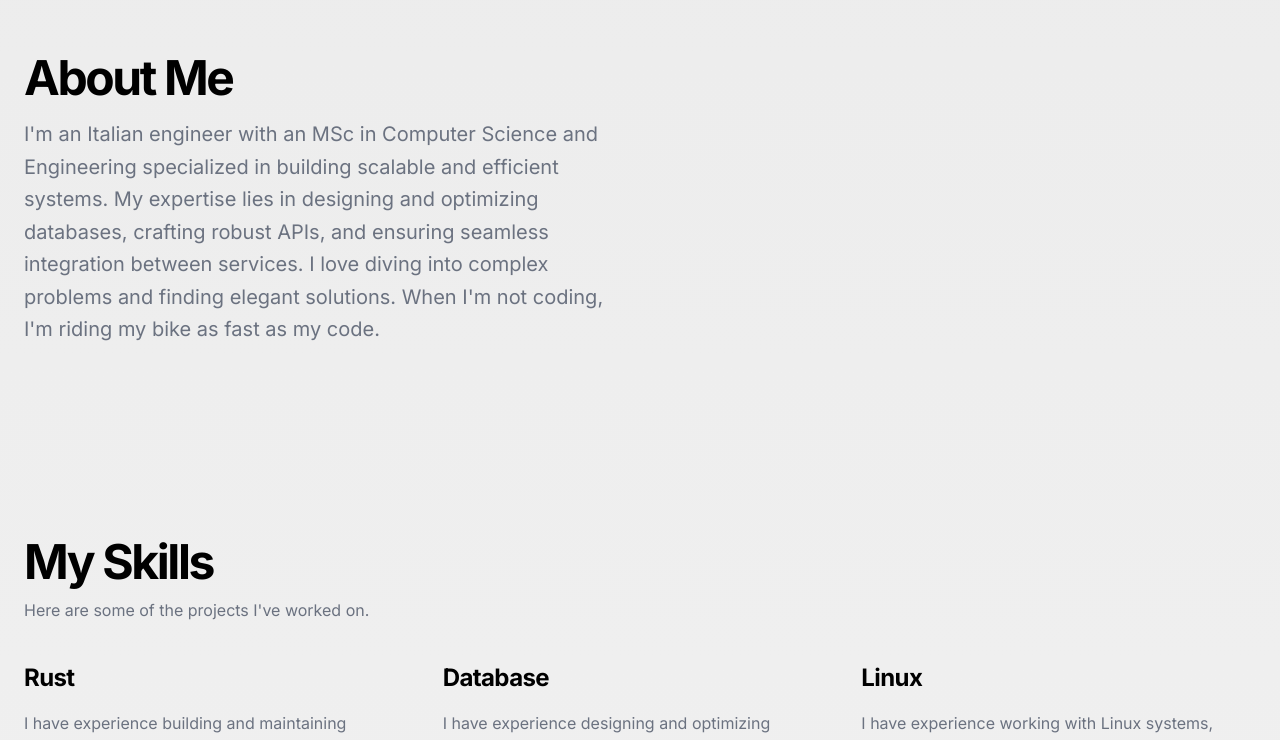
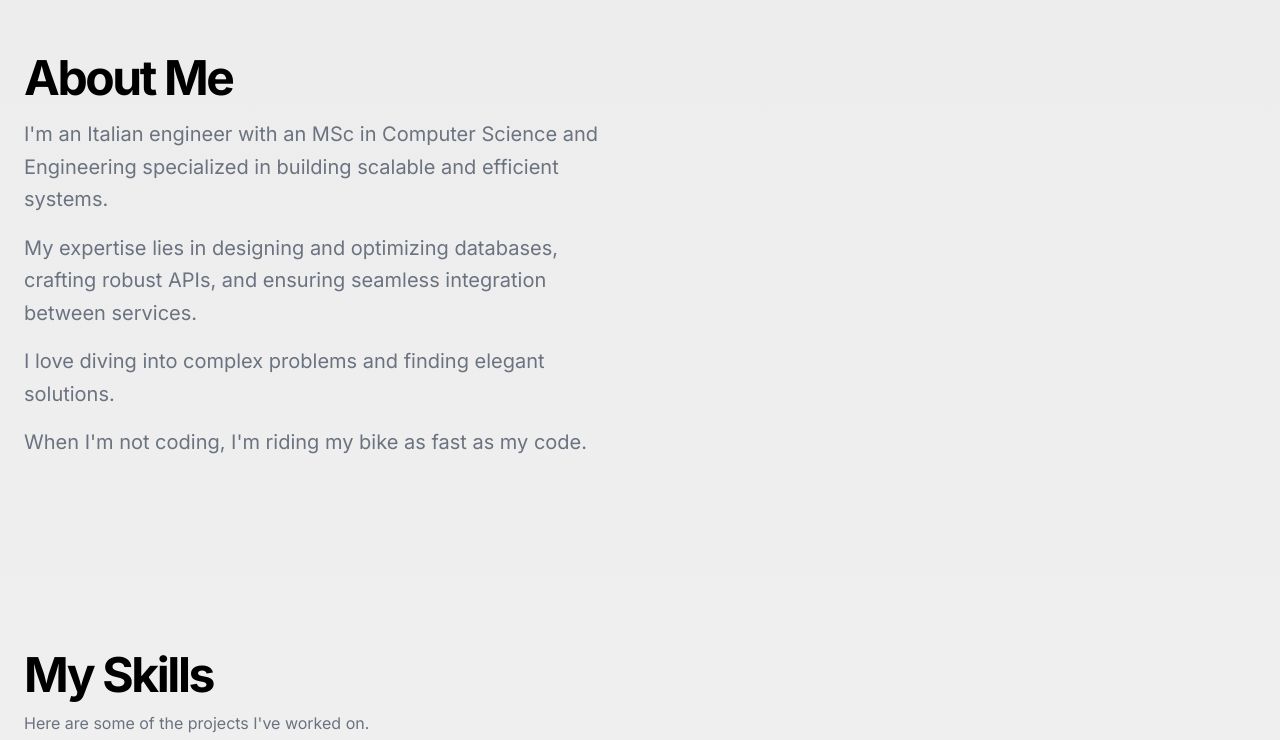
Before and after one commit to ferrohd/ferrohd, a Next.js app in the folder website/: page / in a window 1280 px wide. Shown: the part 546-1286 px from the top of the page. Built offline with nearby package versions, Linux system fonts and the light colour scheme.

Commit message:
move bio to separate component

```diff
--- /dev/null
+++ b/website/app/_components/bio.tsx
@@ -0,0 +1,29 @@
+export default function Bio() {
+    return (
+        <div className="container mx-auto grid items-start gap-6 px-4 md:px-6 lg:grid-cols-2 lg:gap-10">
+            <div className="space-y-4">
+                <h2 className="text-3xl font-bold tracking-tighter sm:text-4xl xl:text-5xl/none">About Me</h2>
+                <p className="max-w-[600px] text-gray-500 md:text-xl/relaxed lg:text-base/relaxed xl:text-xl/relaxed dark:text-gray-400">
+                    I&apos;m an Italian engineer with an MSc in Computer Science and Engineering specialized in building scalable and efficient systems.
+                </p>
+                <p className="max-w-[600px] text-gray-500 md:text-xl/relaxed lg:text-base/relaxed xl:text-xl/relaxed dark:text-gray-400">
+                    My expertise lies in designing and optimizing databases, crafting robust APIs, and ensuring seamless integration between services.
+                </p>
+                <p className="max-w-[600px] text-gray-500 md:text-xl/relaxed lg:text-base/relaxed xl:text-xl/relaxed dark:text-gray-400">
+                    I love diving into complex problems and finding elegant solutions.
+                </p>
+                <p className="max-w-[600px] text-gray-500 md:text-xl/relaxed lg:text-base/relaxed xl:text-xl/relaxed dark:text-gray-400">
+                    When I&apos;m not coding, I&apos;m riding my bike as fast as my code.
+                </p>
+            </div>
+            <div className="mx-auto flex items-center justify-center rounded-lg overflow-hidden w-full max-w-md">
+                {/*<Image
+                src="todo.jpg"
+                alt="Alessandro Ferrara"
+                fill={true}
+              />
+              */}
+            </div>
+        </div>
+    )
+}
--- a/website/app/page.tsx
+++ b/website/app/page.tsx
@@ -3,6 +3,7 @@ import Image from "next/image"
 import Contact from "./_components/contact"
 import Projects from "./_components/projects"
 import Skills from "./_components/skills"
+import Bio from "./_components/bio"
 
 export default function Home() {
   return (
@@ -41,24 +42,11 @@ export default function Home() {
           </div>
         </section>
 
-        <section id="bio" className="w-full py-12 md:py-24 lg:py-24">
-          <div className="container mx-auto grid items-start gap-6 px-4 md:px-6 lg:grid-cols-2 lg:gap-10">
-            <div className="space-y-4">
-              <h2 className="text-3xl font-bold tracking-tighter sm:text-4xl xl:text-5xl/none">About Me</h2>
-              <p className="max-w-[600px] text-gray-500 md:text-xl/relaxed lg:text-base/relaxed xl:text-xl/relaxed dark:text-gray-400">
-                I&apos;m an Italian engineer with an MSc in Computer Science and Engineering specialized in building scalable and efficient systems. My expertise lies in designing and optimizing databases, crafting robust APIs, and ensuring seamless integration between services. I love diving into complex problems and finding elegant solutions. When I&apos;m not coding, I&apos;m riding my bike as fast as my code.
-              </p>
-            </div>
-            <div className="mx-auto flex items-center justify-center rounded-lg overflow-hidden w-full max-w-md">
-              {/*<Image
-                src="todo.jpg"
-                alt="Alessandro Ferrara"
-                fill={true}
-              />
-              */}
-            </div>
-          </div>
+        {/** Bio */}
+        <section id="bio" className="w-full py-12 md:py-18 lg:py-24">
+          <Bio />
         </section>
+
         {/** Skills */}
         <section id="skills" className="w-full py-12 md:py-18 lg:py-24">
           <Skills />
```
